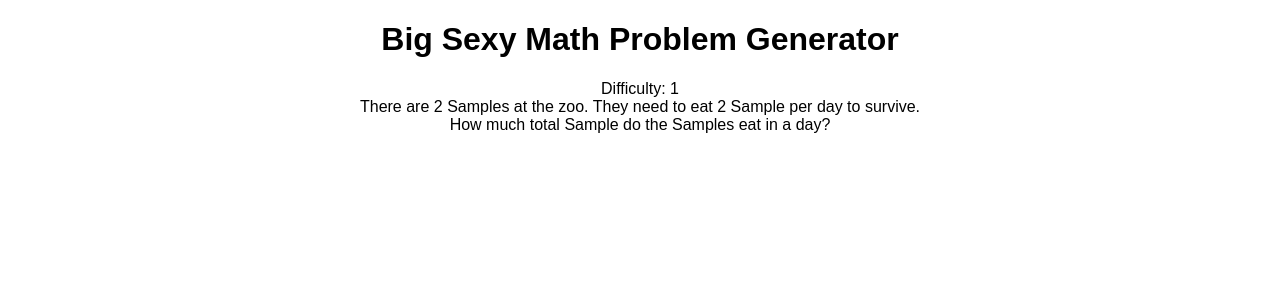
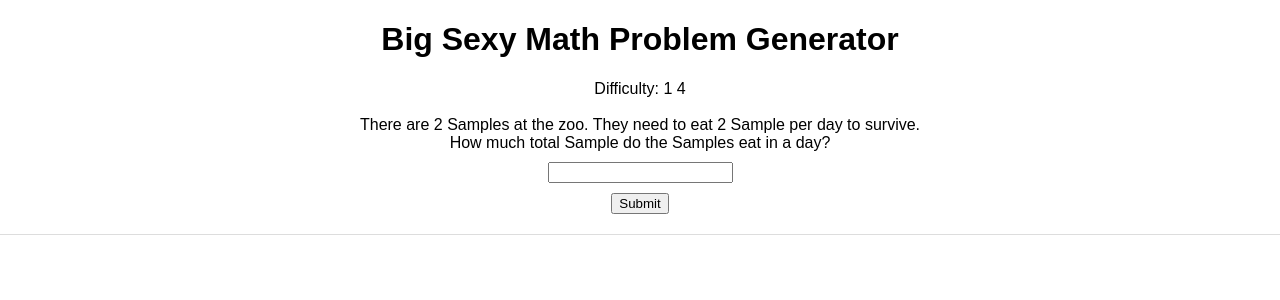
Before and after one commit to eseakin/mathGenerator, a React (Create React App) app: page / in a window 1280 px wide. Both pictures are taken after typing "Sample", "Sample" into the empty fields and a click on the input "Submit". Shown: the top 300 px of the page. Built offline with nearby package versions, Linux system fonts and the light colour scheme.

Commit message:
Added ability to answer question. Page returns to input when answer is submitted.

```diff
--- a/src/App.css
+++ b/src/App.css
@@ -22,3 +22,8 @@
   from { transform: rotate(0deg); }
   to { transform: rotate(60deg); }
 }
+
+.container {
+  border-bottom: 1px solid #ddd;
+  padding-bottom: 20px;
+}
--- a/src/Generator.js
+++ b/src/Generator.js
@@ -8,9 +8,18 @@ class Generator extends Component {
       numAnimals: this.randInt(2, 4),
       numFood: this.randInt(1, 3),
       animal: null,
-      many: 'many'
+      many: 'many',
+      answerInput: ''
     };
 
+  }
+
+  handleChange(event) {
+    this.setState({answerInput: event.target.value});
+  }
+
+  handleSubmit(event) {
+    alert(this.state.answer == this.state.answerInput);
   }
 
   randInt(min, max) {
@@ -34,18 +43,27 @@ class Generator extends Component {
 
       this.setState({
         numAnimals: numAnimals * difficulty,
-        numFood: numFood * difficulty
+        numFood: numFood * difficulty,
+        answer: numFood * difficulty * numAnimals * difficulty
       });
+
     }
   }
 
   render() {
     if(this.state.animal !== null) {
       return (
-        <div className="Generator">
-          Difficulty: {this.props.settings.difficulty} <br />
+        <div className="Generator container">
+          Difficulty: {this.props.settings.difficulty} {this.state.answer} {this.state.answerInput}<br /><br />
           There are {this.state.numAnimals} {this.state.animal}s at the zoo. They need to eat {this.state.numFood} {this.state.food} per day to survive. <br />
           How {this.state.many} total {this.state.food} do the {this.state.animal}s eat in a day?
+
+          <form onSubmit={this.handleSubmit.bind(this)}>
+            <label className="inputField">
+              <input type="text" value={this.state.answerInput} onChange={this.handleChange.bind(this)} />
+            </label>
+            <input type="submit" value="Submit" />
+          </form>
         </div>
       );
 
```
